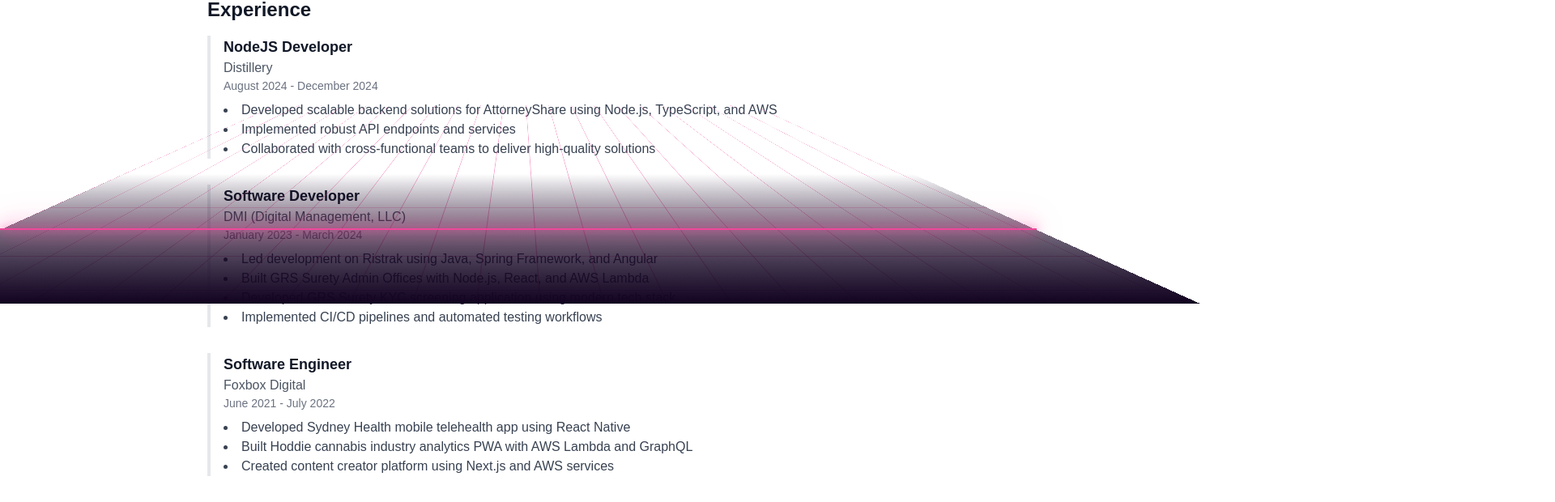
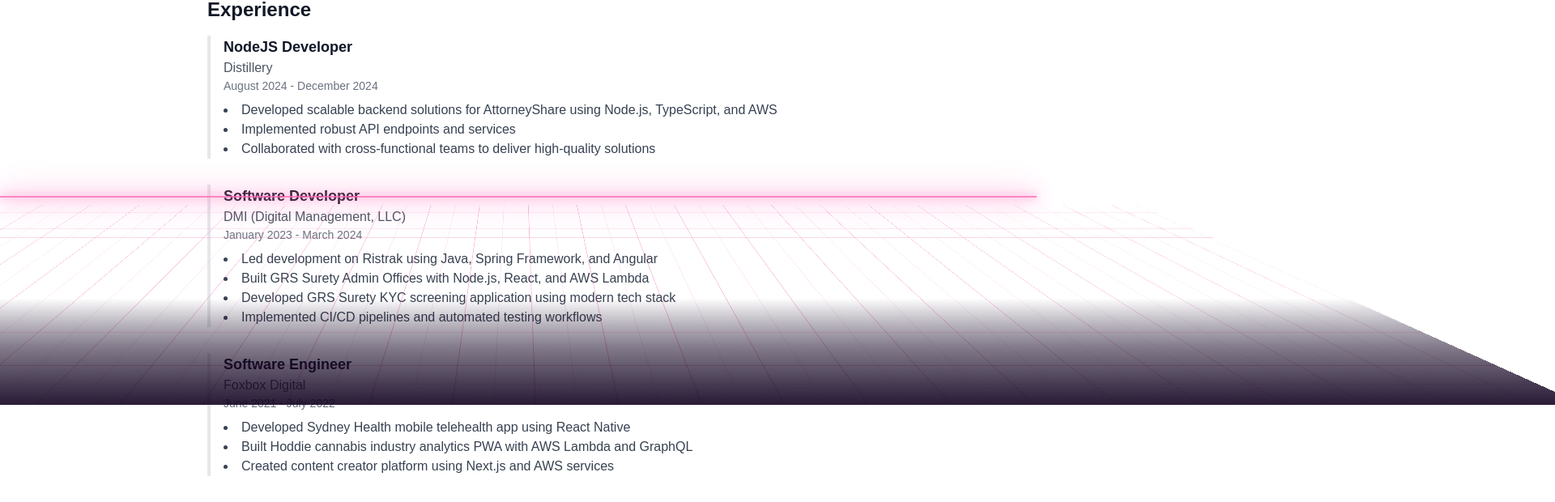
Before and after one commit to franklevel/resume, a Next.js app: page / in a window 1280 px wide. Shown: the part 396-1016 px from the top of the page at 81% size, 1920 px wide, since content can reach past the window. Built offline with nearby package versions, Linux system fonts and the light colour scheme.

Commit message:
style: enhance synthwave grid with better perspective and colors

```diff
--- a/src/app/globals.css
+++ b/src/app/globals.css
@@ -62,7 +62,9 @@ body {
   overflow: hidden;
   background: linear-gradient(180deg,
     #120321 0%,
-    #240642 40%,
+    #240642 30%,
+    #501063 60%,
+    #b4177e 80%,
     #e91e63 85%,
     #ec4899 90%,
     #ff69b4 100%
@@ -71,17 +73,29 @@ body {
 
 .grid-perspective {
   position: absolute;
+  width: 200%;
+  height: 100%;
+  left: -50%;
+  bottom: -10%;
+  background-image:
+    linear-gradient(90deg, rgba(236, 72, 153, 0.3) 1px, transparent 1px),
+    linear-gradient(rgba(236, 72, 153, 0.3) 1px, transparent 1px);
+  background-size: 100px 100px;
+  transform: perspective(1000px) rotateX(60deg);
+  transform-origin: center bottom;
+  animation: moveGrid 20s linear infinite;
+}
+
+.grid-perspective::before {
+  content: '';
+  position: absolute;
   width: 100%;
   height: 100%;
-  top: 0;
-  left: 0;
   background-image:
-    linear-gradient(to right, rgba(236, 72, 153, 0.5) 1px, transparent 1px),
-    linear-gradient(to bottom, rgba(236, 72, 153, 0.5) 1px, transparent 1px);
-  background-size: 60px 60px;
-  transform: perspective(500px) rotateX(60deg);
-  transform-origin: center 85%;
-  animation: moveGrid 20s linear infinite;
+    linear-gradient(90deg, rgba(236, 72, 153, 0.15) 1px, transparent 1px),
+    linear-gradient(rgba(236, 72, 153, 0.15) 1px, transparent 1px);
+  background-size: 50px 50px;
+  transform-origin: center bottom;
 }
 
 .grid-perspective::after {
@@ -95,7 +109,7 @@ body {
     rgba(18, 3, 33, 0) 0%,
     rgba(18, 3, 33, 0) 60%,
     rgba(18, 3, 33, 0.5) 80%,
-    rgba(18, 3, 33, 1) 100%
+    rgba(18, 3, 33, 0.9) 100%
   );
 }
 
@@ -103,22 +117,24 @@ body {
   position: absolute;
   width: 100%;
   height: 2px;
-  bottom: 15%;
-  background: #ec4899;
+  bottom: 20%;
+  background: #ff69b4;
   box-shadow:
-    0 0 10px #ec4899,
-    0 0 20px #ec4899,
-    0 0 30px #ec4899,
-    0 0 40px #ec4899;
+    0 0 10px #ff69b4,
+    0 0 20px #ff69b4,
+    0 0 30px #ff69b4,
+    0 0 40px #ff69b4,
+    0 0 50px #ff69b4;
+  opacity: 0.8;
   z-index: 1;
 }
 
 @keyframes moveGrid {
   0% {
-    transform: perspective(500px) rotateX(60deg) translateY(0%);
+    transform: perspective(1000px) rotateX(60deg) translateY(0);
   }
   100% {
-    transform: perspective(500px) rotateX(60deg) translateY(60px);
+    transform: perspective(1000px) rotateX(60deg) translateY(100px);
   }
 }
 
```
